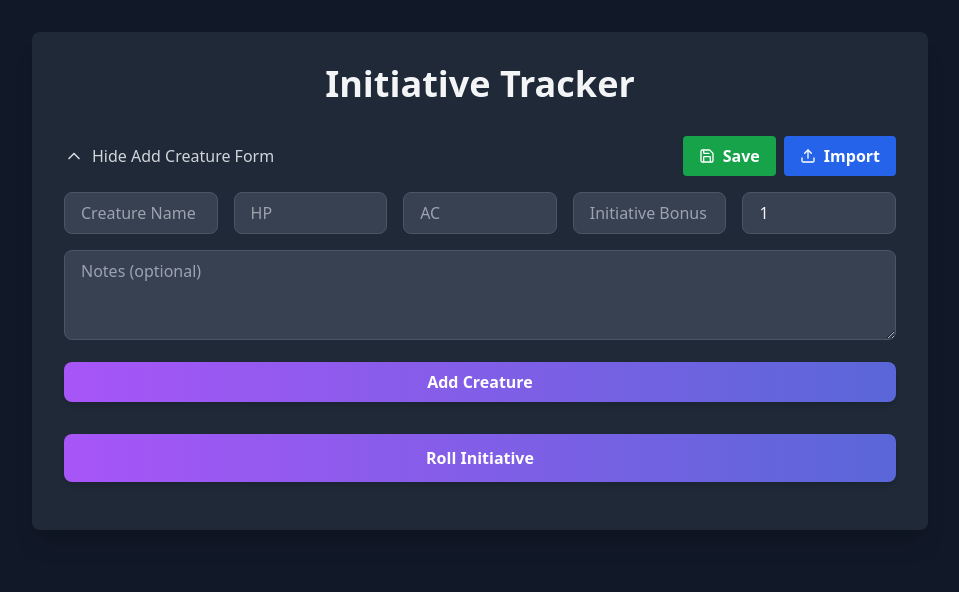
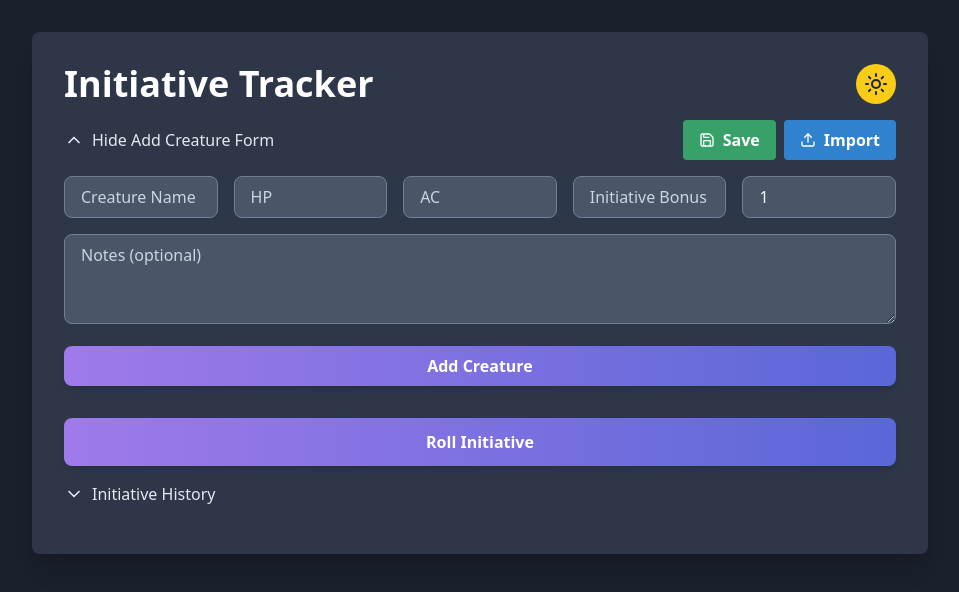
Before and after one commit to omgitsivy/initiative-tracker, a Next.js app: page / in a window 1280 px wide. Shown: the top 592 px of the page, without its empty margins (160-1119 px from the left). Built offline with nearby package versions, Linux system fonts and the light colour scheme.

Commit message:
throwing up rn

```diff
--- /dev/null
+++ b/components/InitiativeHistory.js
@@ -0,0 +1,35 @@
+import { motion } from 'framer-motion';
+
+export default function InitiativeHistory({ history, isDarkMode }) {
+  return (
+    <div className={`mt-4 p-4 rounded-lg ${isDarkMode ? 'bg-gray-700' : 'bg-gray-100'}`}>
+      <h2 className={`text-xl font-bold mb-2 ${isDarkMode ? 'text-white' : 'text-gray-800'}`}>Initiative History</h2>
+      {history.length === 0 ? (
+        <p className={`${isDarkMode ? 'text-gray-300' : 'text-gray-600'}`}>No initiative rolls yet.</p>
+      ) : (
+        <ul className="space-y-2">
+          {history.map((entry, index) => (
+            <motion.li
+              key={entry.timestamp}
+              initial={{ opacity: 0, y: -10 }}
+              animate={{ opacity: 1, y: 0 }}
+              transition={{ delay: index * 0.1 }}
+              className={`p-2 rounded ${isDarkMode ? 'bg-gray-600' : 'bg-white'}`}
+            >
+              <p className={`text-sm ${isDarkMode ? 'text-gray-300' : 'text-gray-600'}`}>
+                {new Date(entry.timestamp).toLocaleString()}
+              </p>
+              <ul className="mt-1 space-y-1">
+                {entry.order.map((creature, i) => (
+                  <li key={i} className={`text-sm ${isDarkMode ? 'text-white' : 'text-gray-800'}`}>
+                    {creature.name}: {creature.initiative}
+                  </li>
+                ))}
+              </ul>
+            </motion.li>
+          ))}
+        </ul>
+      )}
+    </div>
+  );
+}
--- a/pages/index.js
+++ b/pages/index.js
@@ -1,10 +1,11 @@
-import { useState } from 'react';
+import { useState, useEffect } from 'react';
 import { motion, AnimatePresence } from 'framer-motion';
 import CreatureForm from '../components/CreatureForm';
 import InitiativeList from '../components/InitiativeList';
 import ImportModal from '../components/ImportModal';
 import NotificationModal from '../components/NotificationModal';
-import { ChevronDown, ChevronUp, Save, Upload } from 'lucide-react';
+import InitiativeHistory from '../components/InitiativeHistory';
+import { ChevronDown, ChevronUp, Save, Upload, Moon, Sun } from 'lucide-react';
 import { encodeState, decodeState } from '../utils/stateManager';
 
 export default function Home() {
@@ -13,8 +14,14 @@ export default function Home() {
   const [isFormVisible, setIsFormVisible] = useState(true);
   const [isImportModalOpen, setIsImportModalOpen] = useState(false);
   const [notification, setNotification] = useState({ isOpen: false, message: '' });
+  const [isDarkMode, setIsDarkMode] = useState(true);
+  const [initiativeHistory, setInitiativeHistory] = useState([]);
+  const [isHistoryVisible, setIsHistoryVisible] = useState(false);
 
-
+  useEffect(() => {
+    // Apply dark mode class to body
+    document.body.classList.toggle('dark', isDarkMode);
+  }, [isDarkMode]);
 
   const addCreatures = (creatureData) => {
     const { name, hp, ac, initiativeBonus, amount, notes } = creatureData;
@@ -22,7 +29,6 @@ export default function Home() {
       id: Date.now() + index,
       name: `${name}${amount > 1 ? ` ${index + 1}` : ''}`,
       maxHp: parseInt(hp),
-      tempHp: 0,
       currentHp: parseInt(hp),
       ac: parseInt(ac),
       initiativeBonus: parseInt(initiativeBonus),
@@ -48,6 +54,15 @@ export default function Home() {
       });
       setCreatures(sortedCreatures);
       setIsRolling(false);
+
+      // Add to initiative history
+      setInitiativeHistory(prev => [
+        ...prev,
+        {
+          timestamp: new Date().toISOString(),
+          order: sortedCreatures.map(c => ({ name: c.name, initiative: c.initiative }))
+        }
+      ]);
     }, 1000);
   };
 
@@ -99,19 +114,27 @@ export default function Home() {
   };
 
   return (
-    <div className="min-h-screen bg-gray-900 text-white p-8">
+    <div className={`min-h-screen p-4 md:p-8 ${isDarkMode ? 'bg-gray-900 text-white' : 'bg-gray-100 text-black'}`}>
       <motion.div
         initial={{ opacity: 0, y: -20 }}
         animate={{ opacity: 1, y: 0 }}
         transition={{ duration: 0.5 }}
-        className="max-w-4xl mx-auto bg-gray-800 rounded-lg shadow-xl p-8"
+        className={`max-w-4xl mx-auto ${isDarkMode ? 'bg-gray-800' : 'bg-white'} rounded-lg shadow-xl p-4 md:p-8`}
       >
-        <h1 className="text-4xl font-extrabold mb-8 text-center text-gray-100">Initiative Tracker</h1>
+        <div className="flex justify-between items-center mb-4">
+          <h1 className="text-2xl md:text-4xl font-extrabold">Initiative Tracker</h1>
+          <button
+            onClick={() => setIsDarkMode(!isDarkMode)}
+            className={`p-2 rounded-full ${isDarkMode ? 'bg-yellow-400 text-gray-900' : 'bg-gray-800 text-yellow-400'}`}
+          >
+            {isDarkMode ? <Sun size={24} /> : <Moon size={24} />}
+          </button>
+        </div>
 
-        <div className="mb-4 flex justify-between items-center">
+        <div className="mb-4 flex flex-wrap justify-between items-center">
           <button
             onClick={() => setIsFormVisible(!isFormVisible)}
-            className="flex items-center text-gray-300 hover:text-white"
+            className={`flex items-center ${isDarkMode ? 'text-gray-300 hover:text-white' : 'text-gray-600 hover:text-black'} mb-2 md:mb-0`}
           >
             {isFormVisible ? <ChevronUp size={20} /> : <ChevronDown size={20} />}
             <span className="ml-2">{isFormVisible ? 'Hide' : 'Show'} Add Creature Form</span>
@@ -136,7 +159,7 @@ export default function Home() {
               exit={{ opacity: 0, height: 0 }}
               transition={{ duration: 0.3 }}
             >
-              <CreatureForm onAddCreatures={addCreatures} />
+              <CreatureForm onAddCreatures={addCreatures} isDarkMode={isDarkMode} />
             </motion.div>
           )}
         </AnimatePresence>
@@ -151,6 +174,29 @@ export default function Home() {
           {isRolling ? 'Rolling...' : 'Roll Initiative'}
         </motion.button>
 
+        <div className="mt-4 flex justify-between items-center">
+          <button
+            onClick={() => setIsHistoryVisible(!isHistoryVisible)}
+            className={`flex items-center ${isDarkMode ? 'text-gray-300 hover:text-white' : 'text-gray-600 hover:text-black'}`}
+          >
+            {isHistoryVisible ? <ChevronUp size={20} /> : <ChevronDown size={20} />}
+            <span className="ml-2">Initiative History</span>
+          </button>
+        </div>
+
+        <AnimatePresence>
+          {isHistoryVisible && (
+            <motion.div
+              initial={{ opacity: 0, height: 0 }}
+              animate={{ opacity: 1, height: 'auto' }}
+              exit={{ opacity: 0, height: 0 }}
+              transition={{ duration: 0.3 }}
+            >
+              <InitiativeHistory history={initiativeHistory} isDarkMode={isDarkMode} />
+            </motion.div>
+          )}
+        </AnimatePresence>
+
         <AnimatePresence>
           <InitiativeList
             creatures={creatures}
@@ -159,6 +205,7 @@ export default function Home() {
             onToggleLock={toggleLock}
             onMoveCreature={moveCreature}
             isRolling={isRolling}
+            isDarkMode={isDarkMode}
           />
         </AnimatePresence>
 
@@ -166,12 +213,14 @@ export default function Home() {
           isOpen={isImportModalOpen}
           onClose={() => setIsImportModalOpen(false)}
           onImport={importState}
+          isDarkMode={isDarkMode}
         />
 
         <NotificationModal
           isOpen={notification.isOpen}
           onClose={() => setNotification({ ...notification, isOpen: false })}
           message={notification.message}
+          isDarkMode={isDarkMode}
         />
       </motion.div>
     </div>
--- a/tailwind.config.js
+++ b/tailwind.config.js
@@ -1,21 +1,58 @@
 module.exports = {
   purge: ['./pages/**/*.{js,ts,jsx,tsx}', './components/**/*.{js,ts,jsx,tsx}'],
-  darkMode: false,
+  darkMode: 'class', // or 'media' if you want to use system preferences
   theme: {
     extend: {
       colors: {
+        gray: {
+          100: '#f7fafc',
+          200: '#edf2f7',
+          300: '#e2e8f0',
+          400: '#cbd5e0',
+          500: '#a0aec0',
+          600: '#718096',
+          700: '#4a5568',
+          800: '#2d3748',
+          900: '#1a202c',
+        },
+        red: {
+          500: '#f56565',
+          600: '#e53e3e',
+          700: '#c53030',
+        },
+        green: {
+          500: '#48bb78',
+          600: '#38a169',
+          700: '#2f855a',
+        },
+        blue: {
+          500: '#4299e1',
+          600: '#3182ce',
+          700: '#2b6cb0',
+        },
         purple: {
-          400: '#9F7AEA',
-          600: '#805AD5',
+          500: '#9f7aea',
+          600: '#805ad5',
+          700: '#6b46c1',
+        },
+        yellow: {
+          500: '#ecc94b',
+          600: '#d69e2e',
+          700: '#b7791f',
         },
         indigo: {
-          600: '#5A67D8',
+          500: '#667eea',
+          600: '#5a67d8',
+          700: '#4c51bf',
         },
       },
     },
   },
   variants: {
-    extend: {},
+    extend: {
+      opacity: ['disabled'],
+      cursor: ['disabled'],
+    },
   },
   plugins: [],
 }
```
Also changed, not shown: components/InitiativeList.js (+42 -27 lines).
